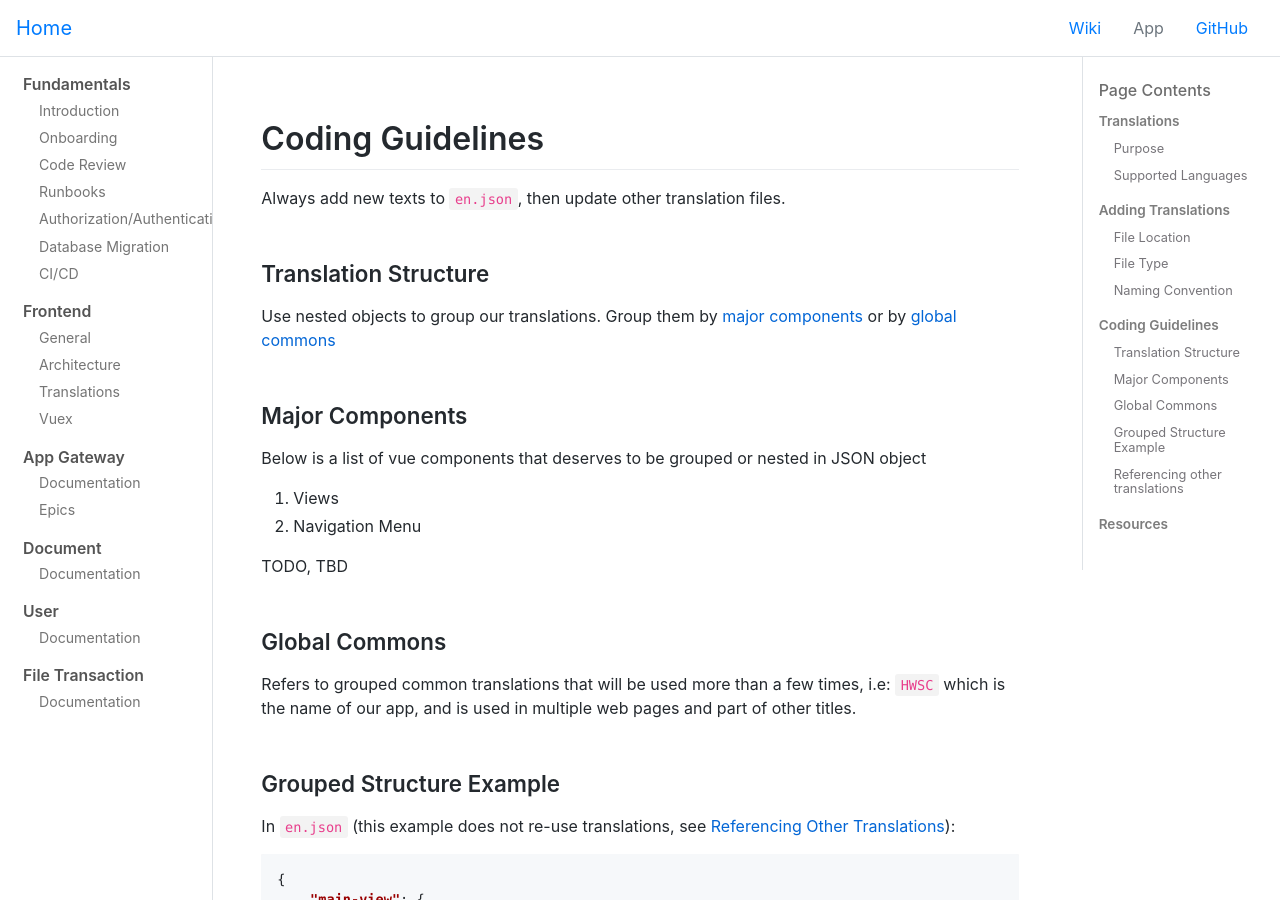
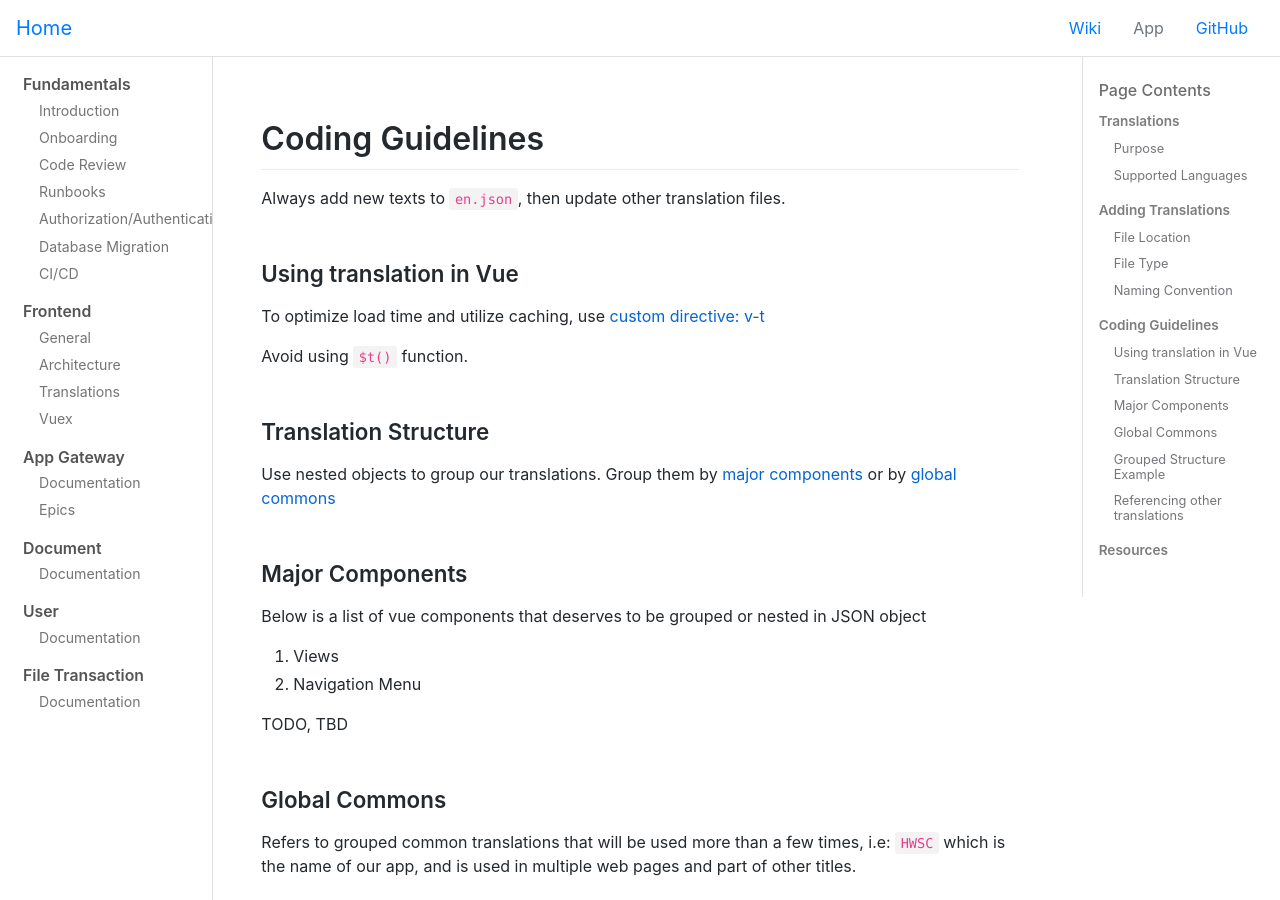
Before and after one commit to hwsc-org/hwsc-org.github.io, a Jekyll site: the page built from wikis/frontend-svc/translations.md, in a window 1280 px wide and 900 px high, scrolled down 1277 px. Built offline with Jekyll 4.4.1, drawn with Linux system fonts in a browser that asks for light colours; comment, search, counter and statistics services are not loaded; some of the changed text lies outside the part shown.

Commit message:
Update translations.md

````diff
--- a/wikis/frontend-svc/translations.md
+++ b/wikis/frontend-svc/translations.md
@@ -32,6 +32,12 @@ Examples:
 
 ## Coding Guidelines
 Always add new texts to `en.json`, then update other translation files.
+
+### Using translation in Vue
+To optimize load time and utilize caching, use
+[custom directive: v-t](https://kazupon.github.io/vue-i18n/guide/directive.html)
+
+Avoid using `$t()` function.
 
 ### Translation Structure
 Use nested objects to group our translations.
@@ -106,4 +112,6 @@ In `en.json`:
 ```
 
 ## Resources
-[Code and Web's Vue Translation Tutorial](https://www.codeandweb.com/babeledit/tutorials/how-to-translate-your-vue-app-with-vue-i18n)
+[Basic Vue i18n Tutorial (toward bottom of article)](https://www.codeandweb.com/babeledit/tutorials/how-to-translate-your-vue-app-with-vue-i18n)
+
+[Official Vue i18n Tutorial](https://kazupon.github.io/vue-i18n/guide/formatting.html#named-formatting)
````
